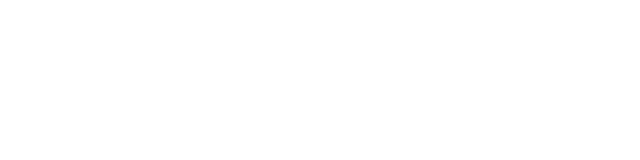
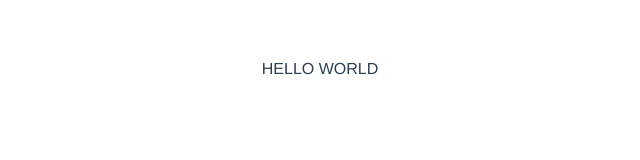
Before and after one commit to joseph-johnson27001/movie_database, a Vue app: page / in a window 1280 px wide. Shown: the top 160 px of the page, without its empty margins (320-960 px from the left). Built offline with nearby package versions, Linux system fonts and the light colour scheme.

Commit message:
File structure

```diff
--- a/src/App.vue
+++ b/src/App.vue
@@ -1,5 +1,5 @@
 <template>
-  <div></div>
+  <div>HELLO WORLD</div>
 </template>
 
 <script>
```
Also changed, not shown: src/components/MovieCard.vue (added), src/components/MovieGrid.vue (added), src/components/SearchBar.vue (added), src/router/index.js (added), src/services/movieService.js (added), src/views/HomePage.vue (added), src/views/MoviePage.vue (added), src/views/NewReleasesPage.vue (added).
